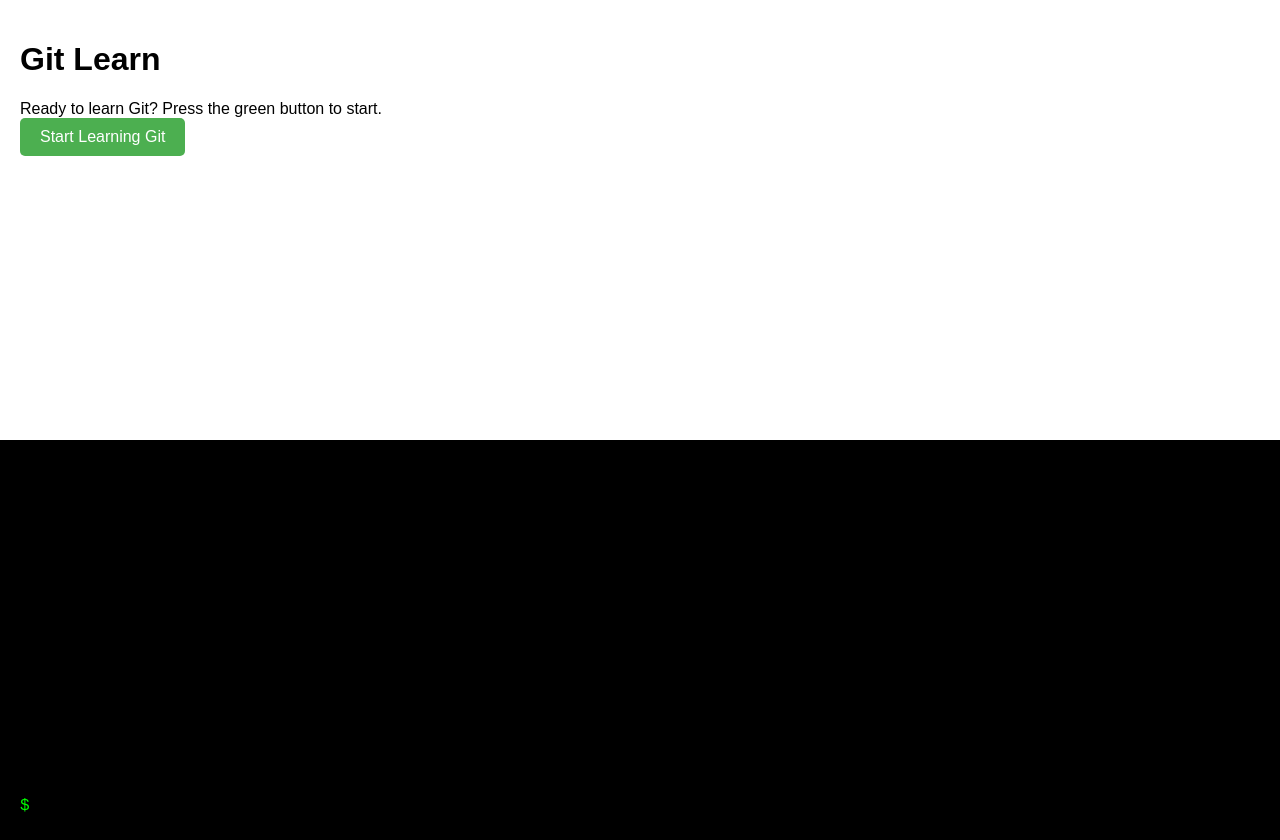
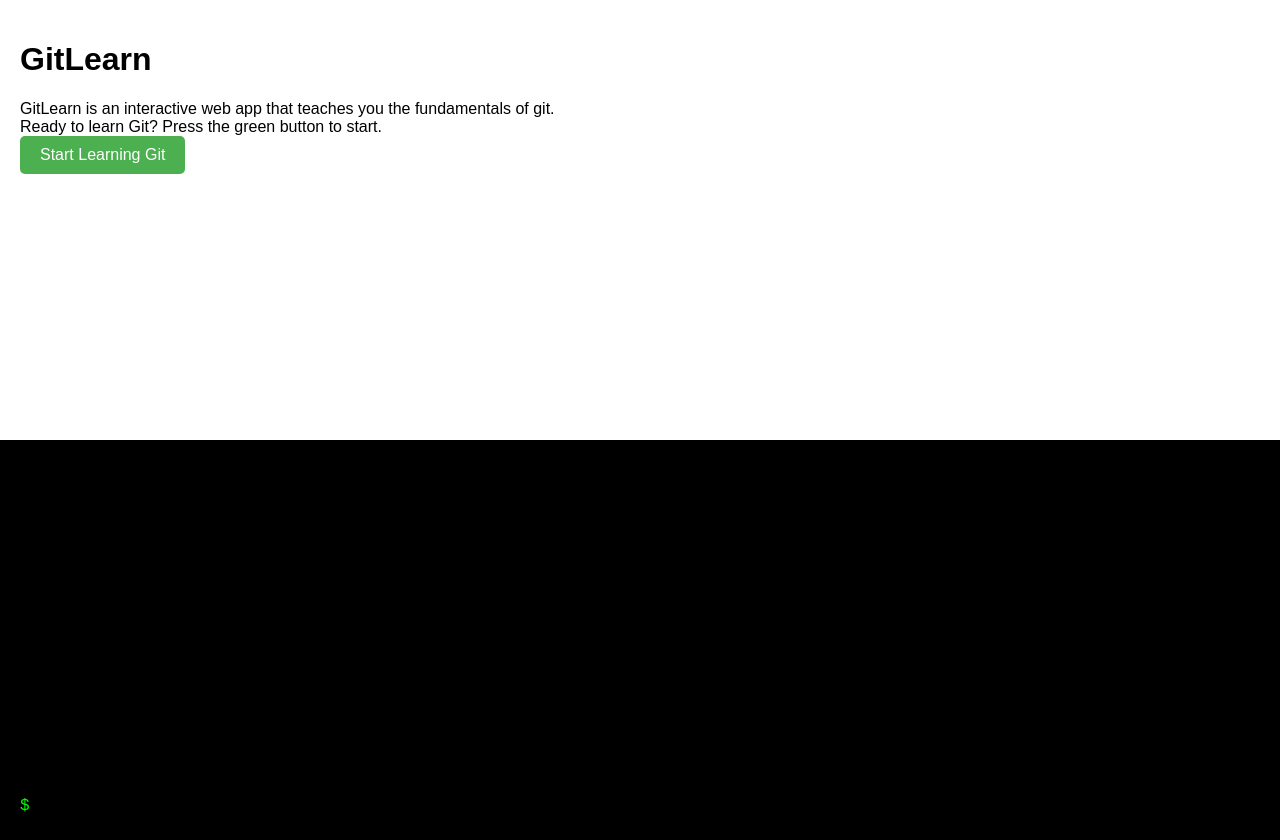
Before and after one commit to MoPaMo/learngit, a plain HTML site: page index.html in a window 1280 px wide. Drawn offline with Linux system fonts and the light colour scheme.

Commit message:
add starting message

```diff
--- a/index.html
+++ b/index.html
@@ -74,9 +74,10 @@
   </head>
   <body>
     <div id="content">
-      <h1>Git Learn</h1>
+      <h1>GitLearn</h1>
       <div id="lesson">
-        Ready to learn Git? Press the green button to start.
+        GitLearn is an interactive web app that teaches you the fundamentals of
+        git. <br />Ready to learn Git? Press the green button to start.
       </div>
       <button id="main">Start</button>
     </div>
```
